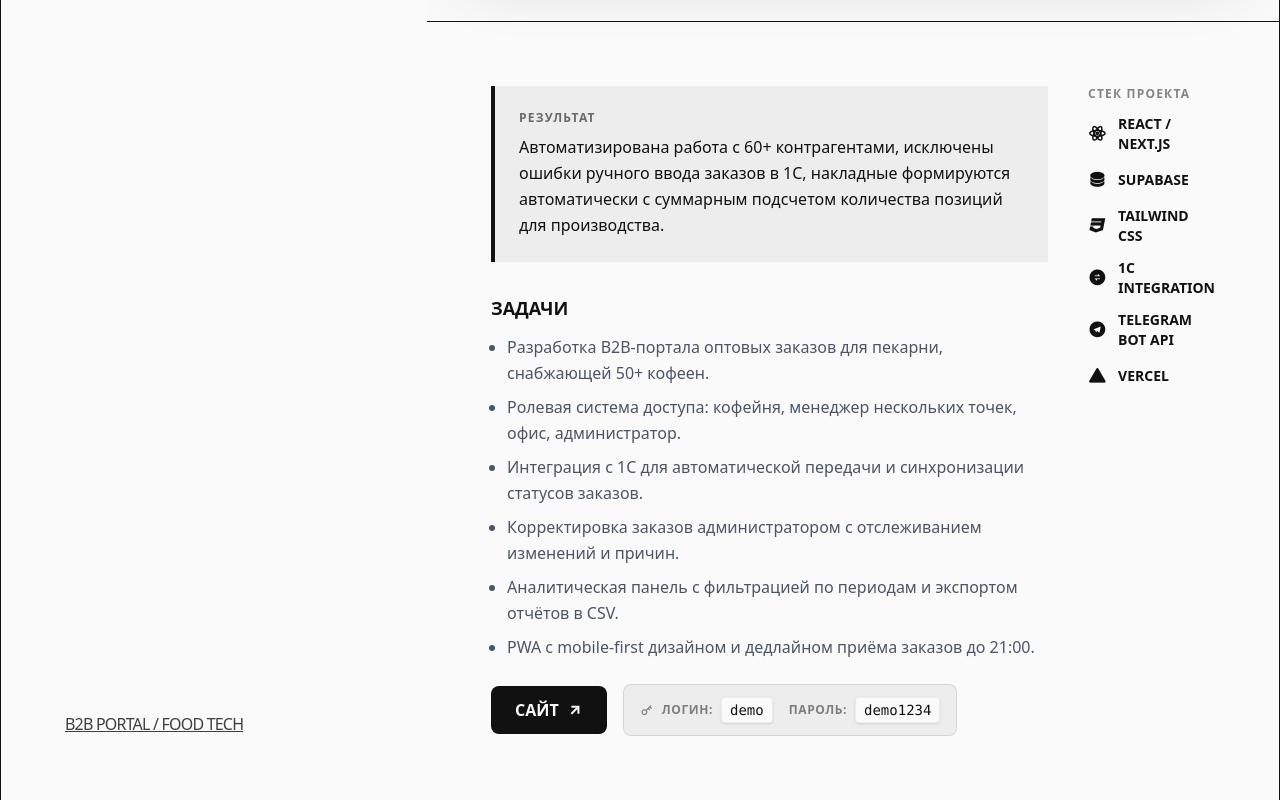
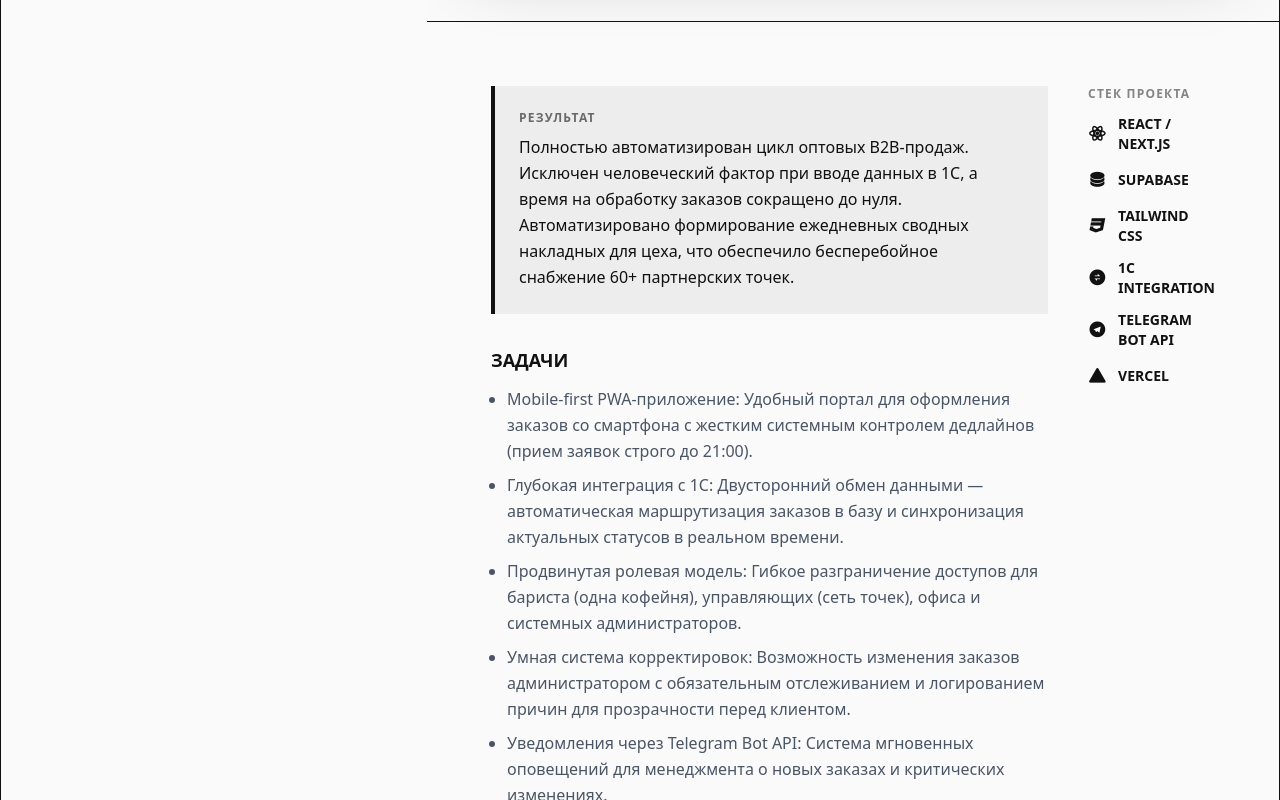
Before and after one commit to abzalt1/abzalt1.github.io, a Next.js app: page / in a window 1280 px wide. Shown: the part 1740-2540 px from the top of the page. Built offline with nearby package versions, Linux system fonts and the light colour scheme.

Commit message:
Update PastryStudio project details

```diff
--- a/src/components/Projects.tsx
+++ b/src/components/Projects.tsx
@@ -286,14 +286,15 @@ export default function Projects({ onOpenLightbox }: { onOpenLightbox: (images:
             title: <>PASTRY<br />STUDIO</>,
             category: "B2B Portal / Food Tech",
             image: ["/pastry1.png", "/pastry2.png", "/pastry3.png", "/pastry4.png", "/pastry5.png", "/pastry6.png"],
-            result: "Автоматизирована работа с 60+ контрагентами, исключены ошибки ручного ввода заказов в 1С, накладные формируются автоматически с суммарным подсчетом количества позиций для производства.",
+            result: "Полностью автоматизирован цикл оптовых B2B-продаж. Исключен человеческий фактор при вводе данных в 1С, а время на обработку заказов сокращено до нуля. Автоматизировано формирование ежедневных сводных накладных для цеха, что обеспечило бесперебойное снабжение 60+ партнерских точек.",
             tasks: [
-                "Разработка B2B-портала оптовых заказов для пекарни, снабжающей 50+ кофеен.",
-                "Ролевая система доступа: кофейня, менеджер нескольких точек, офис, администратор.",
-                "Интеграция с 1С для автоматической передачи и синхронизации статусов заказов.",
-                "Корректировка заказов администратором с отслеживанием изменений и причин.",
-                "Аналитическая панель с фильтрацией по периодам и экспортом отчётов в CSV.",
-                "PWA с mobile-first дизайном и дедлайном приёма заказов до 21:00."
+                "Mobile-first PWA-приложение: Удобный портал для оформления заказов со смартфона с жестким системным контролем дедлайнов (прием заявок строго до 21:00).",
+                "Глубокая интеграция с 1С: Двусторонний обмен данными — автоматическая маршрутизация заказов в базу и синхронизация актуальных статусов в реальном времени.",
+                "Продвинутая ролевая модель: Гибкое разграничение доступов для бариста (одна кофейня), управляющих (сеть точек), офиса и системных администраторов.",
+                "Умная система корректировок: Возможность изменения заказов администратором с обязательным отслеживанием и логированием причин для прозрачности перед клиентом.",
+                "Уведомления через Telegram Bot API: Система мгновенных оповещений для менеджмента о новых заказах и критических изменениях.",
+                "Аналитическая панель: Встроенный дашборд с фильтрацией продаж по периодам/точкам и выгрузкой отчетов в CSV для бухгалтерии.",
+                "Безопасный демо-режим: Архитектурно заложенная изолированная среда для презентации продукта без риска изменения боевой базы данных."
             ],
             demoCredentials: { login: 'demo', pass: 'demo1234' },
             link: "https://pastrystudio.vercel.app/",
```
